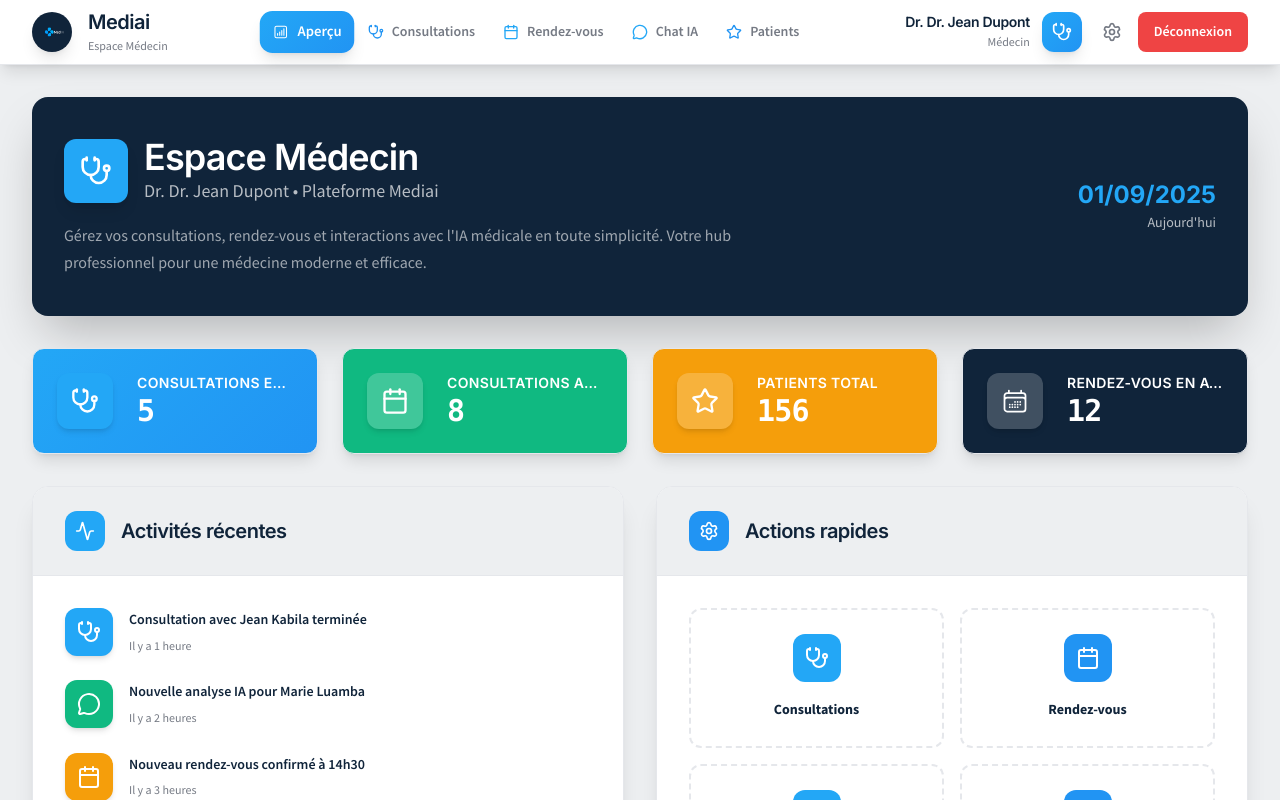
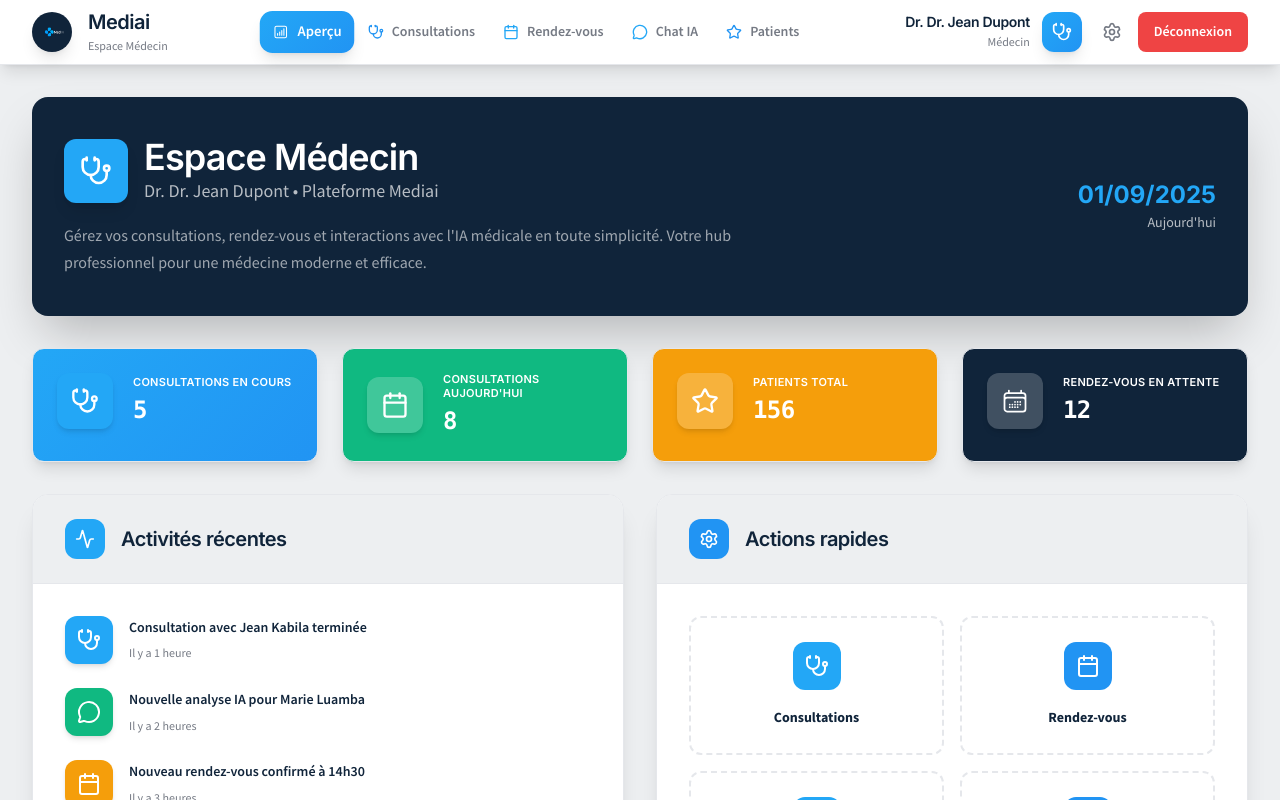
Before and after one commit to VictoryKasende/frontend_mediai, a React (Vite) app: page /doctor in a window 1280 px wide. Both pictures are taken after typing "name@example.com", "Sample123" into the empty fields and a click on the button "Se connecter". Shown: the top 800 px of the page. Built offline with nearby package versions, Linux system fonts and the light colour scheme.

Commit message:
refactor: améliorer la mise en page et la réactivité du tableau de bord médecin

```diff
--- a/src/pages/Doctor/DoctorDashboard.jsx
+++ b/src/pages/Doctor/DoctorDashboard.jsx
@@ -111,12 +111,14 @@
                 <MedicalIcon icon={icon} size="w-5 h-5 sm:w-6 sm:h-6 lg:w-7 lg:h-7" className={styles.iconColor} />
               </div>
             </div>
-            <div className="ml-3 sm:ml-4 lg:ml-6 w-0 flex-1">
+            <div className="ml-3 sm:ml-4 lg:ml-5 w-0 flex-1 min-w-0">
               <dl>
-                <dt className={`text-xs sm:text-sm font-semibold ${styles.textColor} truncate font-medical tracking-wide uppercase`}>{title}</dt>
-                <dd className={`text-xl sm:text-2xl lg:text-3xl font-bold ${styles.valueColor} font-mono tracking-tight`}>
+                <dt className={`text-[10px] sm:text-[11px] lg:text-[10px] xl:text-[11px] font-semibold ${styles.textColor} font-medical tracking-wide uppercase leading-tight`}>
+                  <span className="block" title={title}>{title}</span>
+                </dt>
+                <dd className={`text-xl sm:text-2xl lg:text-xl xl:text-2xl 2xl:text-3xl font-bold ${styles.valueColor} font-mono tracking-tight mt-1`}>
                   {isLoading ? (
-                    <div className="animate-pulse h-6 sm:h-8 lg:h-9 bg-white/20 rounded-lg w-12 sm:w-16 lg:w-20"></div>
+                    <div className="animate-pulse h-6 sm:h-8 lg:h-7 xl:h-8 2xl:h-9 bg-white/20 rounded-lg w-12 sm:w-16 lg:w-14 xl:w-16 2xl:w-20"></div>
                   ) : (
                     <span className="tabular-nums">{value}</span>
                   )}
@@ -811,7 +813,7 @@
               <button
                 key={item.id}
                 onClick={() => setActiveView(item.id)}
-                className={`flex flex-col items-center justify-center py-2 px-1 transition-all duration-300 ${
+                className={`flex flex-col items-center justify-center py-1.5 px-1 transition-all duration-300 ${
                   isActive
                     ? 'bg-mediai-primary text-white'
                     : 'text-mediai-medium hover:text-mediai-dark hover:bg-light'
@@ -819,10 +821,10 @@
               >
                 <MedicalIcon
                   icon={IconComponent}
-                  size="w-5 h-5"
+                  size="w-4 h-4 sm:w-5 sm:h-5"
                   className={isActive ? 'text-white' : item.color}
                 />
-                <span className="text-xs font-medium mt-1 truncate">{item.label}</span>
+                <span className="text-[9px] sm:text-xs font-medium mt-0.5 truncate leading-tight">{item.label}</span>
               </button>
             );
           })}
```
